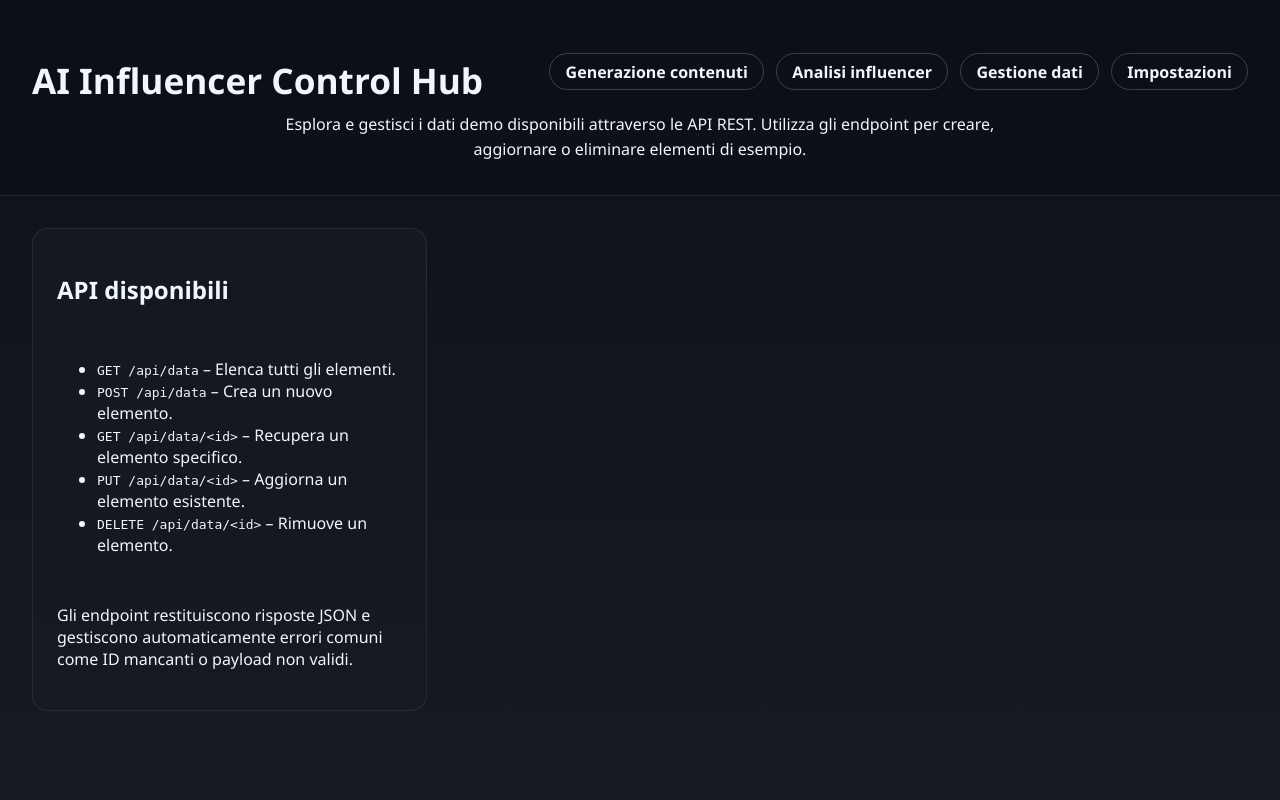
After one commit to DegrassiAaron/InfluencerAi, a FastAPI app: template ai_influencer/webapp/templates/data.html in a window 1280 px wide. The commit adds this page. Run offline with FastAPI, Linux system fonts and the light colour scheme; the template is opened without the code that fills it, so the values that code supplies are empty.

Commit message:
Add data management endpoints and storage

```diff
--- a/ai_influencer/webapp/main.py
+++ b/ai_influencer/webapp/main.py
@@ -18,6 +18,15 @@ from ai_influencer.webapp.openrouter import (
     OpenRouterClient,
     OpenRouterError,
     summarize_models,
+)
+from ai_influencer.webapp.storage import (
+    DataStorage,
+    create_data,
+    delete_data,
+    get_data,
+    get_storage,
+    list_data,
+    update_data,
 )
 
 app = FastAPI(title="AI Influencer Control Hub")
@@ -121,6 +130,13 @@ async def influencer_view(request: Request) -> HTMLResponse:
 async def settings_view(request: Request) -> HTMLResponse:
     return TEMPLATES.TemplateResponse(
         "settings.html", {"request": request, "active_nav": "settings"}
+    )
+
+
+@app.get("/dati", response_class=HTMLResponse)
+async def data_view(request: Request) -> HTMLResponse:
+    return TEMPLATES.TemplateResponse(
+        "data.html", {"request": request, "active_nav": "data"}
     )
 
 
@@ -348,6 +364,62 @@ async def influencer_lookup(payload: InfluencerLookupRequest) -> JSONResponse:
     return JSONResponse(payload_data)
 
 
+@app.get("/api/data")
+async def list_data_endpoint(
+    storage: DataStorage = Depends(get_storage),
+) -> Dict[str, Any]:
+    return {"items": list_data(storage)}
+
+
+@app.post("/api/data", status_code=201)
+async def create_data_endpoint(
+    payload: Dict[str, Any],
+    storage: DataStorage = Depends(get_storage),
+) -> JSONResponse:
+    if not isinstance(payload, dict) or not payload:
+        raise HTTPException(status_code=400, detail="Il payload deve contenere dati")
+    created = create_data(storage, payload)
+    return JSONResponse(status_code=201, content=created)
+
+
+@app.get("/api/data/{data_id}")
+async def get_data_endpoint(
+    data_id: int,
+    storage: DataStorage = Depends(get_storage),
+) -> Dict[str, Any]:
+    item = get_data(storage, data_id)
+    if item is None:
+        raise HTTPException(status_code=404, detail="Dato non trovato")
+    return item
+
+
+@app.put("/api/data/{data_id}")
+async def update_data_endpoint(
+    data_id: int,
+    payload: Dict[str, Any],
+    storage: DataStorage = Depends(get_storage),
+) -> Dict[str, Any]:
+    if not isinstance(payload, dict) or not payload:
+        raise HTTPException(
+            status_code=400, detail="Il payload deve contenere almeno un campo"
+        )
+    updated = update_data(storage, data_id, payload)
+    if updated is None:
+        raise HTTPException(status_code=404, detail="Dato non trovato")
+    return updated
+
+
+@app.delete("/api/data/{data_id}")
+async def delete_data_endpoint(
+    data_id: int,
+    storage: DataStorage = Depends(get_storage),
+) -> Dict[str, Any]:
+    removed = delete_data(storage, data_id)
+    if not removed:
+        raise HTTPException(status_code=404, detail="Dato non trovato")
+    return {"deleted": True}
+
+
 @app.get("/healthz")
 async def healthcheck() -> Dict[str, str]:
     return {"status": "ok"}
--- /dev/null
+++ b/ai_influencer/webapp/templates/data.html
@@ -0,0 +1,57 @@
+<!DOCTYPE html>
+<html lang="it">
+  <head>
+    <meta charset="utf-8" />
+    <meta name="viewport" content="width=device-width, initial-scale=1" />
+    <title>Gestione dati - AI Influencer Control Hub</title>
+    <link rel="stylesheet" href="/static/styles.css" />
+  </head>
+  <body>
+    <header class="app-header">
+      <div class="header-bar">
+        <h1>AI Influencer Control Hub</h1>
+        <nav class="app-nav">
+          <a href="/"{% if active_nav == "home" %} aria-current="page"{% endif %}
+            >Generazione contenuti</a
+          >
+          <a href="/influencer"{% if active_nav == "influencer" %} aria-current="page"{% endif %}
+            >Analisi influencer</a
+          >
+          <a href="/dati"{% if active_nav == "data" %} aria-current="page"{% endif %}
+            >Gestione dati</a
+          >
+          <a href="/settings"{% if active_nav == "settings" %} aria-current="page"{% endif %}
+            >Impostazioni</a
+          >
+        </nav>
+      </div>
+      <p>
+        Esplora e gestisci i dati demo disponibili attraverso le API REST. Utilizza gli
+        endpoint per creare, aggiornare o eliminare elementi di esempio.
+      </p>
+    </header>
+
+    <main class="layout">
+      <section class="card">
+        <h2>API disponibili</h2>
+        <ul>
+          <li><code>GET /api/data</code> &ndash; Elenca tutti gli elementi.</li>
+          <li><code>POST /api/data</code> &ndash; Crea un nuovo elemento.</li>
+          <li>
+            <code>GET /api/data/&lt;id&gt;</code> &ndash; Recupera un elemento specifico.
+          </li>
+          <li>
+            <code>PUT /api/data/&lt;id&gt;</code> &ndash; Aggiorna un elemento esistente.
+          </li>
+          <li>
+            <code>DELETE /api/data/&lt;id&gt;</code> &ndash; Rimuove un elemento.
+          </li>
+        </ul>
+        <p>
+          Gli endpoint restituiscono risposte JSON e gestiscono automaticamente errori
+          comuni come ID mancanti o payload non validi.
+        </p>
+      </section>
+    </main>
+  </body>
+</html>
--- a/ai_influencer/webapp/templates/index.html
+++ b/ai_influencer/webapp/templates/index.html
@@ -16,6 +16,9 @@
           >
           <a href="/influencer"{% if active_nav == "influencer" %} aria-current="page"{% endif %}
             >Analisi influencer</a
+          >
+          <a href="/dati"{% if active_nav == "data" %} aria-current="page"{% endif %}
+            >Gestione dati</a
           >
           <a href="/settings"{% if active_nav == "settings" %} aria-current="page"{% endif %}
             >Impostazioni</a
--- a/ai_influencer/webapp/templates/influencer.html
+++ b/ai_influencer/webapp/templates/influencer.html
@@ -16,6 +16,9 @@
           >
           <a href="/influencer"{% if active_nav == "influencer" %} aria-current="page"{% endif %}
             >Analisi influencer</a
+          >
+          <a href="/dati"{% if active_nav == "data" %} aria-current="page"{% endif %}
+            >Gestione dati</a
           >
           <a href="/settings"{% if active_nav == "settings" %} aria-current="page"{% endif %}
             >Impostazioni</a
--- a/ai_influencer/webapp/templates/settings.html
+++ b/ai_influencer/webapp/templates/settings.html
@@ -16,6 +16,9 @@
           >
           <a href="/influencer"{% if active_nav == "influencer" %} aria-current="page"{% endif %}
             >Analisi influencer</a
+          >
+          <a href="/dati"{% if active_nav == "data" %} aria-current="page"{% endif %}
+            >Gestione dati</a
           >
           <a href="/settings"{% if active_nav == "settings" %} aria-current="page"{% endif %}
             >Impostazioni</a
```
Also changed, not shown: ai_influencer/webapp/storage.py (added, +82 -0 lines), ai_influencer/webapp/tests/test_data_endpoints.py (added, +56 -0 lines).
